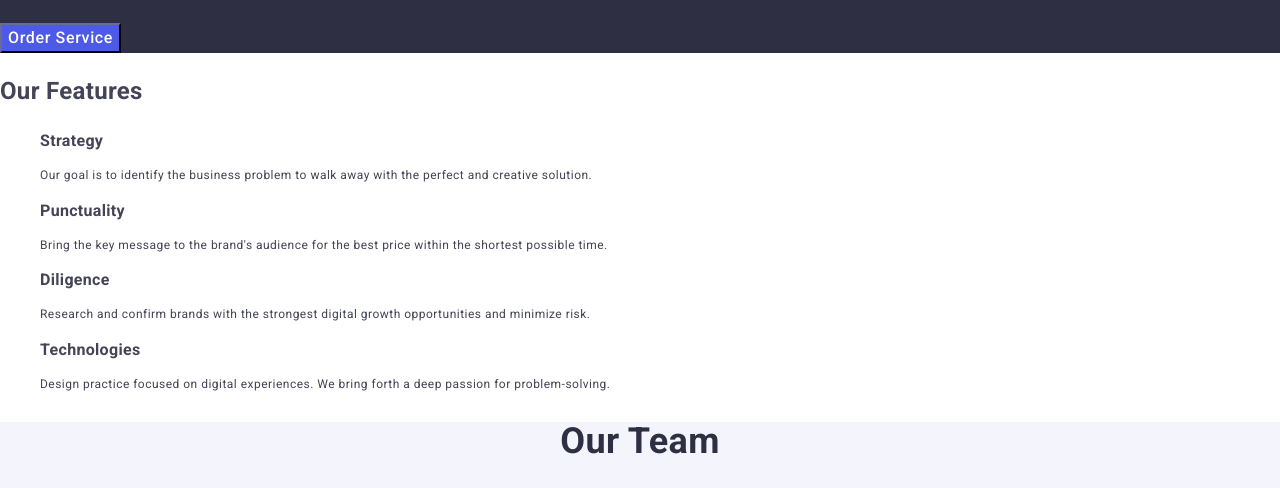
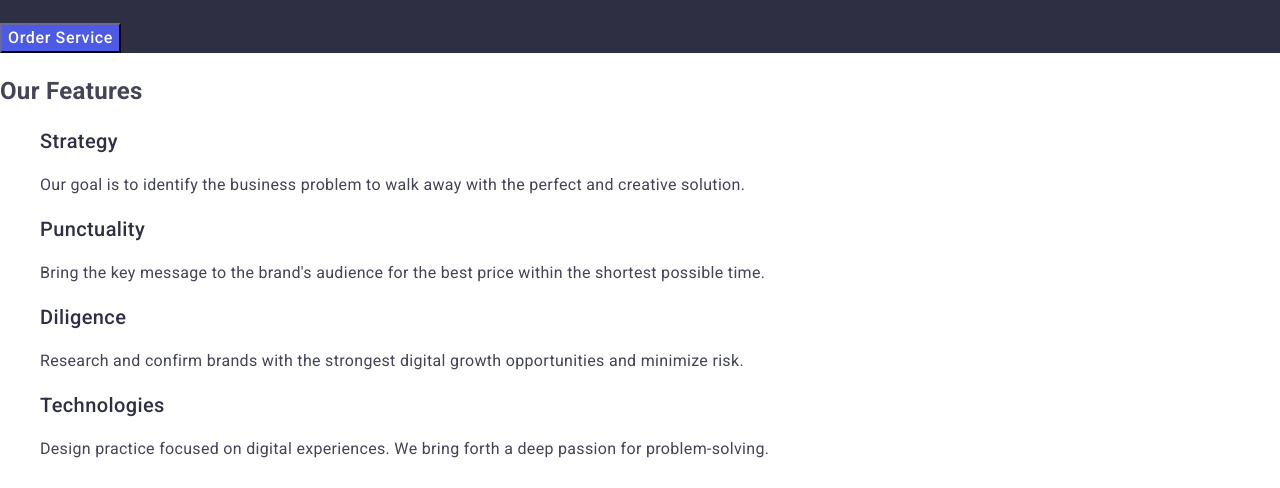
Before and after one commit to Herugriim/goit-markup-hw-02, a plain HTML site: page index.html in a window 1280 px wide. Shown: the part 307-795 px from the top of the page. Drawn offline with nearby package versions, Linux system fonts and the light colour scheme.

Commit message:
God Please

```diff
--- a/css/common.css
+++ b/css/common.css
@@ -25,7 +25,7 @@ h3 {
 }
 
 p {
-    font-size: 12px;
-    line-height: 1.16;
-    letter-spacing: 0.04em;
+    font-size: 16px;
+    line-height: 1.5;
+    letter-spacing: 0.02em;
 }
--- a/css/features.css
+++ b/css/features.css
@@ -0,0 +1,14 @@
+.features h3 {
+    color: #2e2f42;
+    font-size: 20px;
+    line-height: 1.2;
+    letter-spacing: 0.02em;
+    font-weight: 500;
+}
+
+.features p {
+    font-size: 16px;
+    line-height: 1.5;
+    letter-spacing: 0.02em;
+    color: #434455;
+}
--- a/css/portfolio.css
+++ b/css/portfolio.css
@@ -1,5 +1,7 @@
 .portfolio h2 {
     text-align: center;
     color: #2e2f42;
-    font-weight: 500;
+    font-weight: 700;
 }
+
+.portfolio h3 {}
--- a/css/team.css
+++ b/css/team.css
@@ -16,6 +16,9 @@
 
 .team p {
     text-align: center;
+    font-size: 16px;
+    line-height: 1.5;
+    letter-spacing: 0.02em;
 }
 
 .team h2 {
--- a/index.html
+++ b/index.html
@@ -52,7 +52,7 @@
             <button type="button" class="hero-button">Order Service</button>
         </section>
 
-        <section id="features">
+        <section id="features" class="features">
             <h2>Our Features</h2>
             <ul>
                 <li>
```
